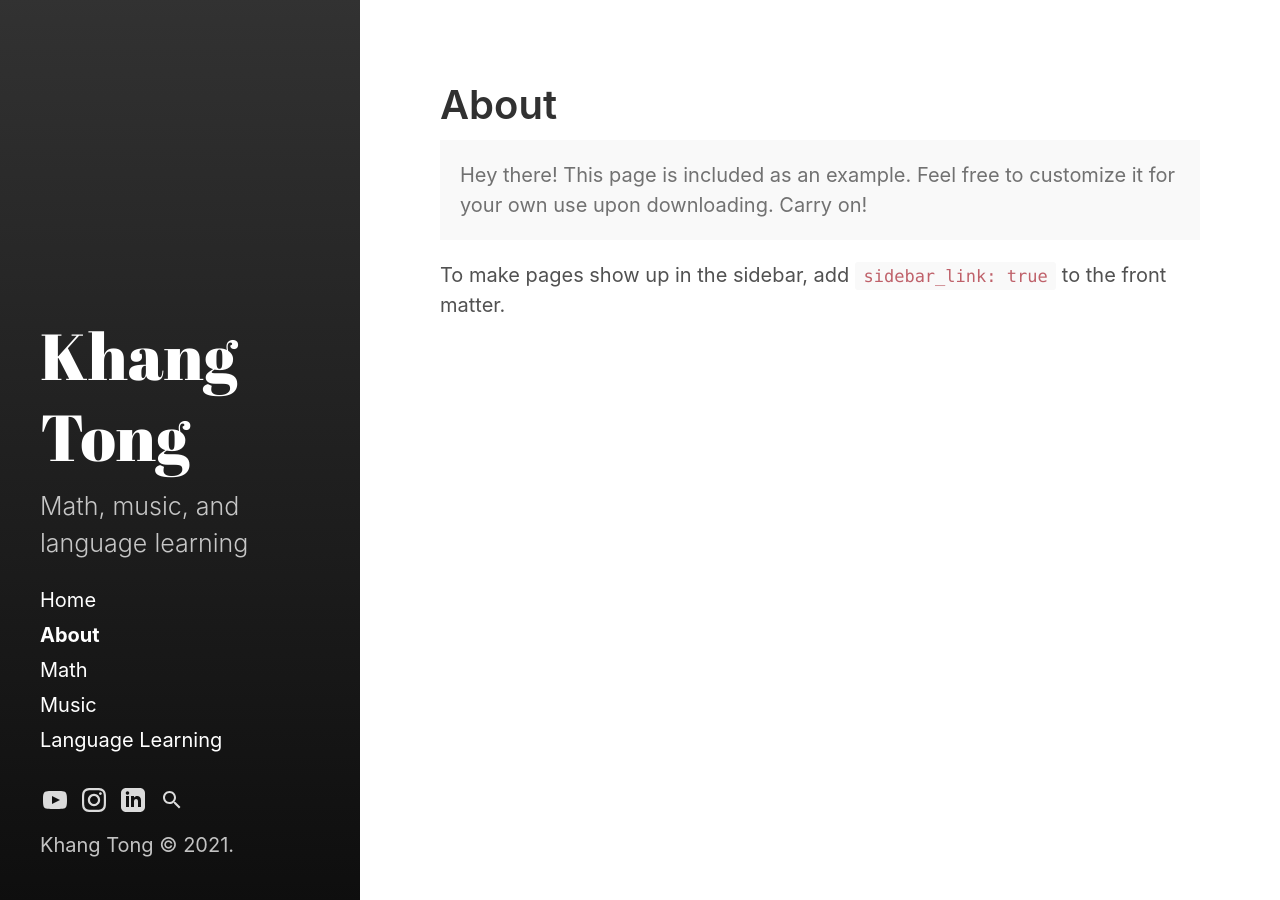
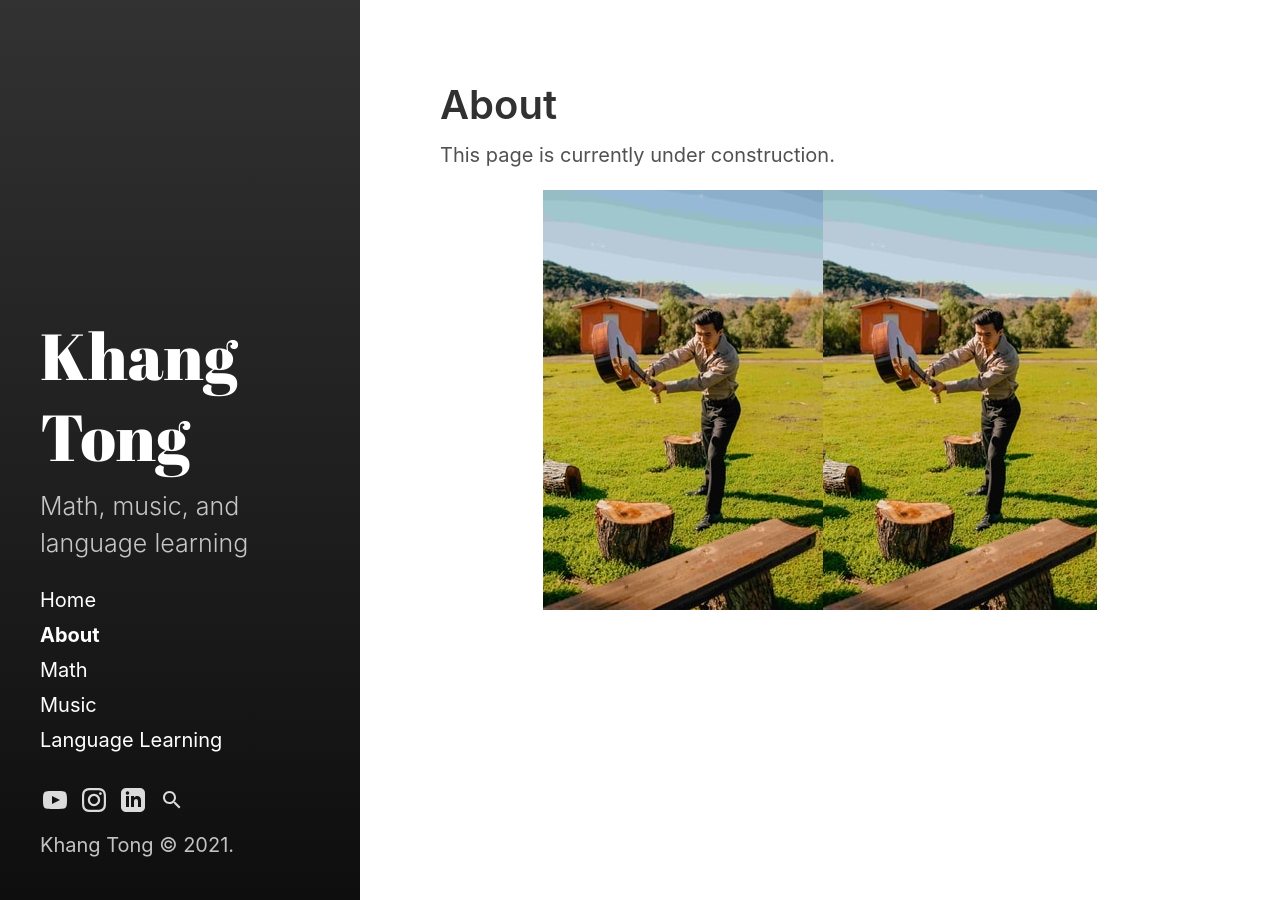
Before and after one commit to hophopkhangaroo/khangtong, a Jekyll site: the page built from about.md, in a window 1280 px wide. Built offline with Jekyll 4.4.1, drawn with Linux system fonts in a browser that asks for light colours.

Commit message:
rewrite about page to say under construction and add construction images to pages under construction

```diff
--- a/about.md
+++ b/about.md
@@ -4,10 +4,7 @@ title: About
 sidebar_link: true
 ---
 
-<p class="message">
-  Hey there! This page is included as an example. Feel free to customize it
-  for your own use upon downloading. Carry on!
-</p>
+This page is currently under construction.
 
-To make pages show up in the sidebar, add `sidebar_link: true` to the front
-matter.
+<div style="background-image: url(/assets/img/new-construction.JPG);width: 73%;height:420px;margin: 0 auto;" >
+</div>
```
Also changed, not shown: language-learning/index.md (+3 -0 lines), music/index.md (+3 -0 lines), assets/img/construction.JPG (added), assets/img/new-construction.jpg (added).
